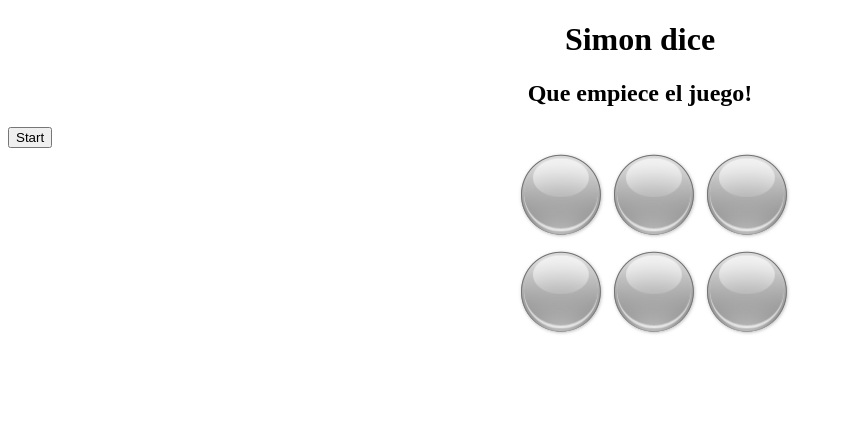
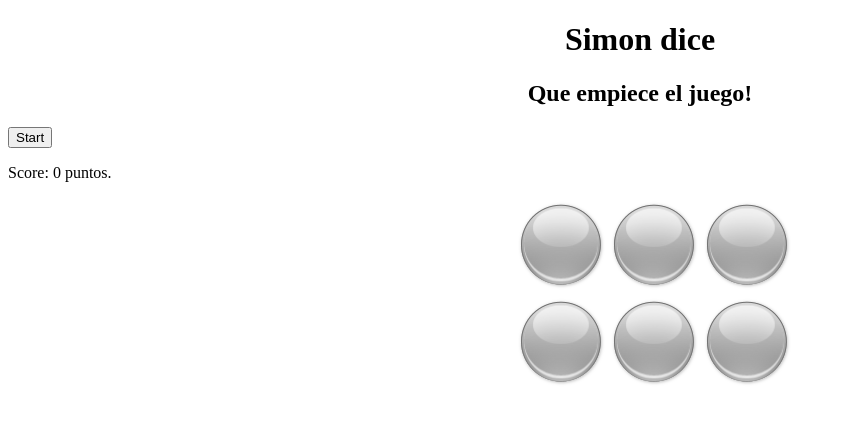
Before and after one commit to jameco147/SimonAngular, an Angular app: page / in a window 1280 px wide. Shown: the top 422 px of the page, without its empty margins (0-844 px from the left). Built offline with nearby package versions, Linux system fonts and the light colour scheme.

Commit message:
Pongo el score aunque Eugeino se ha quejado, aunque tengo que esperar porque hay que poner los botoenes bien

```diff
--- a/src/app/boton/boton.component.html
+++ b/src/app/boton/boton.component.html
@@ -1,4 +1,5 @@
 <button (click)="start()">Start</button>
+<p>Score: {{score}} puntos.</p>
 
 
 <table>
@@ -11,22 +12,5 @@
     <td id=boton4><img (click)="respuestaUsuario(3)" src="../../assets/images/Botones_Redondos/{{piezaArray[3]}}.png" alt=""></td>
     <td id=boton5><img (click)="respuestaUsuario(4)" src="../../assets/images/Botones_Redondos/{{piezaArray[4]}}.png" alt=""></td>
     <td id=boton6><img (click)="respuestaUsuario(5)" src="../../assets/images/Botones_Redondos/{{piezaArray[5]}}.png" alt=""></td>
-    <!--
-      <td *ngIf="pieza0=true" ><img src="../../assets/images/Botones_Redondos/{{}}.png" alt=""></td>
-
-      <td *ngIf="pieza1=false" ><img src="../../assets/images/Botones_Redondos/0.png" alt=""></td>
-      <td *ngIf="pieza1=true" ><img src="../../assets/images/Botones_Redondos/2.png" alt=""></td>
-
-      <td *ngIf="pieza2=false" ><img src="../../assets/images/Botones_Redondos/0.png" alt=""></td>
-      <td *ngIf="pieza2=true" ><img src="../../assets/images/Botones_Redondos/3.png" alt=""></td>
-
-  </tr>
-  <tr>
-    <td *ngIf="pieza3=false" ><img src="../../assets/images/Botones_Redondos/0.png" alt=""></td>
-    <td *ngIf="pieza3=true" ><img src="../../assets/images/Botones_Redondos/4.png" alt=""></td>
-    <td *ngIf="pieza4=false" ><img src="../../assets/images/Botones_Redondos/0.png" alt=""></td>
-    <td *ngIf="pieza4=true" ><img src="../../assets/images/Botones_Redondos/5.png" alt=""></td>
-    <td *ngIf="pieza5=false" ><img src="../../assets/images/Botones_Redondos/0.png" alt=""></td>
-    <td *ngIf="pieza5=true" ><img src="../../assets/images/Botones_Redondos/6.png" alt=""></td> -->
   </tr>
 </table>
--- a/src/app/boton/boton.component.ts
+++ b/src/app/boton/boton.component.ts
@@ -20,27 +20,11 @@ export class BotonComponent implements OnInit {
   continuar: boolean = false;
   botonDesactivados: boolean = true;
   startActivado: boolean = true;
+  score: number = 0;
 
   constructor() { }
 
-/*  ngOnInit() {
-    //pinta la secuencia
-    setInterval(() => {
-      //botonDesactivados = true;
-      this.piezaArray = [6, 6, 6, 6, 6, 6];
-      this.piezaArray[this.arraySimmon[this.contador]] = 6;
-      this.contador++;
-      this.piezaArray[this.arraySimmon[this.contador]] = this.arraySimmon[this.contador];
-      this.reproducir(this.arraySimmon[this.contador]);
-      if (this.contador > this.arraySimmon.length) {
-        this.turnoJugador = true;
-      }
-      console.log(this.contador);
-    }, 1000);
-  }
-  */
-
-  kk() {
+  cargarBotones() {
     //pinta la secuencia
     setInterval(() => {
       this.piezaArray = [6, 6, 6, 6, 6, 6];
@@ -75,11 +59,11 @@ export class BotonComponent implements OnInit {
           this.usados = num;
         }
       }
-
       if (this.continuar) {
         this.arrayRespuestaUsuario = [];
         this.arraySimmon.push(Math.floor(Math.random() * 6))
         this.contador = -1;
+        this.score++;
       }
     }
   }
@@ -90,7 +74,7 @@ export class BotonComponent implements OnInit {
       this.contador = -1;
       this.botonDesactivados = false;
       this.startActivado = false;
-      this.kk();
+      this.cargarBotones();
     }
   }
 
@@ -112,7 +96,8 @@ export class BotonComponent implements OnInit {
         this.turnoJugador = false;
         this.continuar = false;
         this.startActivado = true;
-        alert("Derrota!");
+        alert("Has perdido, puntuacion final: "+this.score);
+        this.score = 0;
         break;
       } else {
         this.continuar = false;
```
